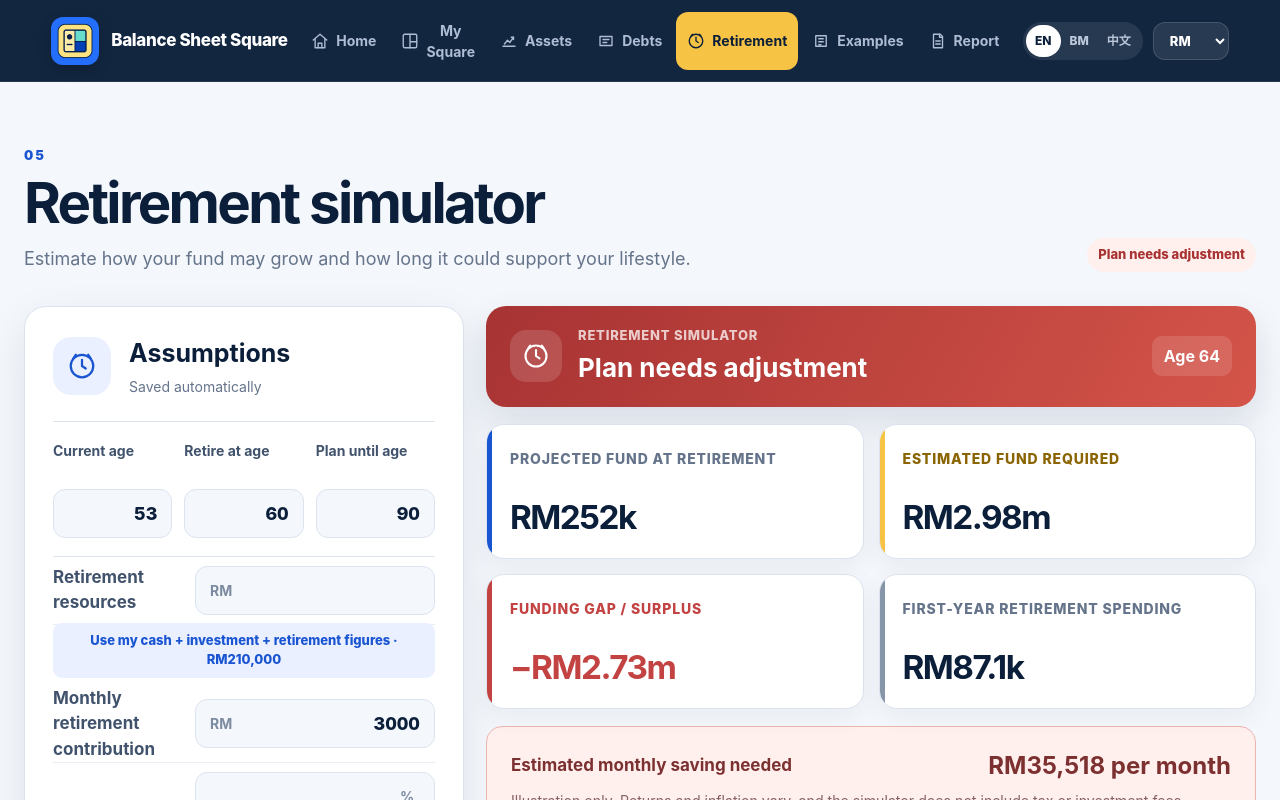
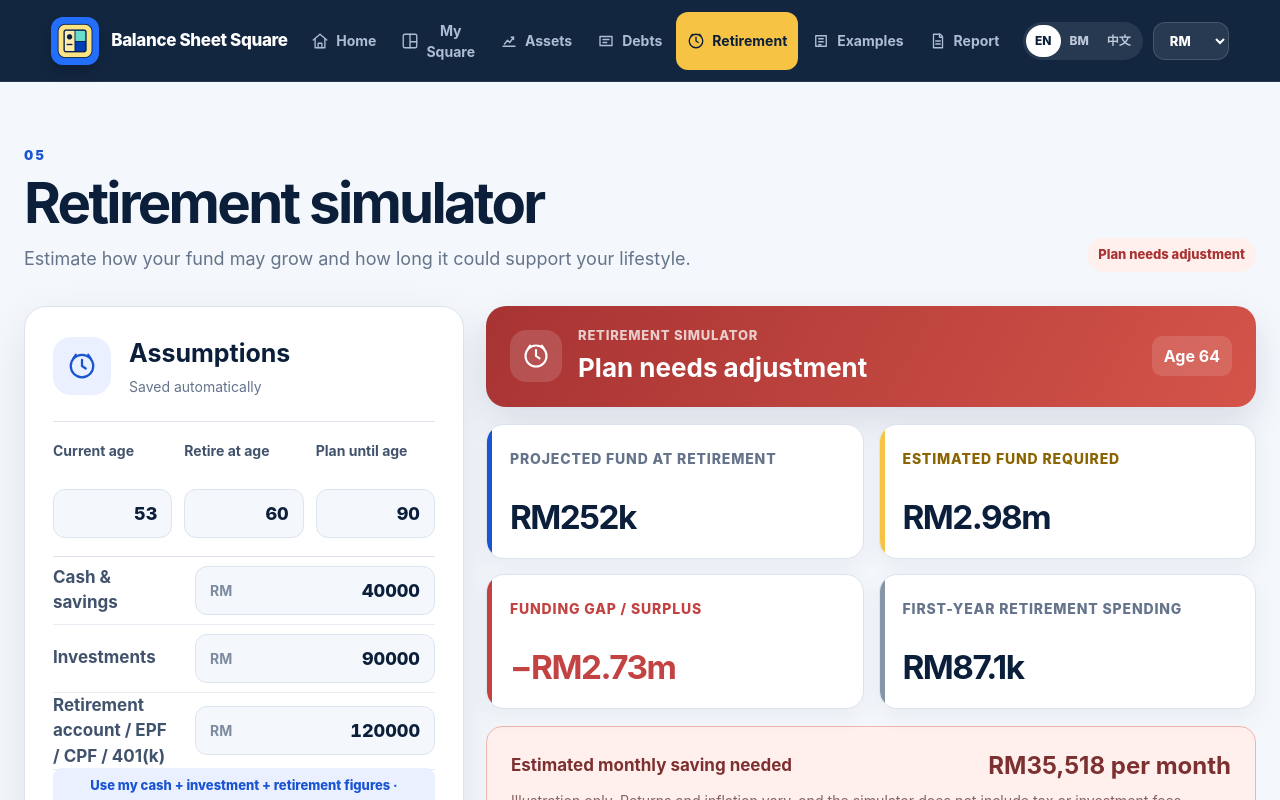
Before and after one commit to lbp1122/balance-sheet-square-v2, a React (Vite) app: page /#/home in a window 1280 px wide. Both pictures are taken after a click on the button "Plan my retirement". Shown: the top 800 px of the page. Built offline with nearby package versions, Linux system fonts and the light colour scheme.

Commit message:
Separate retirement resource pools in simulator

```diff
--- a/src/App.jsx
+++ b/src/App.jsx
@@ -215,7 +215,14 @@ export default function App() {
       const savedV1 = savedV2 ? null : JSON.parse(localStorage.getItem("balance-sheet-square-v1"));
       const saved = savedV2 || (savedV1 ? { ...savedV1, retirementInput: defaultRetirement } : null);
       if (saved?.values) setValues({ ...defaultValues, ...saved.values });
-      if (saved?.retirementInput) setRetirementInput({ ...defaultRetirement, ...saved.retirementInput });
+      if (saved?.retirementInput) {
+        const savedValues = { ...defaultValues, ...(saved.values || {}) };
+        const migratedRetirement = { ...defaultRetirement, ...saved.retirementInput };
+        if (saved.retirementInput.cashSavings === undefined) migratedRetirement.cashSavings = savedValues.cash;
+        if (saved.retirementInput.investmentSavings === undefined) migratedRetirement.investmentSavings = savedValues.investments;
+        if (saved.retirementInput.retirementSavings === undefined) migratedRetirement.retirementSavings = savedValues.retirement;
+        setRetirementInput(migratedRetirement);
+      }
       if (translations[saved?.language]) setLanguage(saved.language);
       if (["RM", "USD", "CNY"].includes(saved?.currency)) setCurrency(saved.currency);
       if (Number.isInteger(saved?.activeScenario)) setActiveScenario(saved.activeScenario);
@@ -260,11 +267,12 @@ export default function App() {
     navigate("square");
   };
   const syncRetirement = () => {
-    const linked =
-      safeNumber(values.cash) +
-      safeNumber(values.investments) +
-      safeNumber(values.retirement);
-    setRetirementInput((current) => ({ ...current, currentSavings: String(linked) }));
+    setRetirementInput((current) => ({
+      ...current,
+      cashSavings: String(safeNumber(values.cash)),
+      investmentSavings: String(safeNumber(values.investments)),
+      retirementSavings: String(safeNumber(values.retirement)),
+    }));
   };
   const resetAll = () => {
     if (!window.confirm(t.resetConfirm)) return;
@@ -411,11 +419,14 @@ export default function App() {
             <Field label={t.planToAge} value={retirementInput.planToAge} onChange={(next) => updateRetirement("planToAge", next)} max={110}/>
           </div>
           <div className="fields-list retirement-fields">
-            <Field label={t.currentSavings} value={retirementInput.currentSavings} prefix={currencyPrefix} onChange={(next) => updateRetirement("currentSavings", next)}/>
-            <button type="button" className="inline-link" onClick={syncRetirement}>{t.useMyBalance} · {amount(safeNumber(values.investments) + safeNumber(values.retirement), currency)}</button>
+            <Field label={t.cash} value={retirementInput.cashSavings} prefix={currencyPrefix} onChange={(next) => updateRetirement("cashSavings", next)}/>
+            <Field label={t.investments} value={retirementInput.investmentSavings} prefix={currencyPrefix} onChange={(next) => updateRetirement("investmentSavings", next)}/>
+            <Field label={t.retirement} value={retirementInput.retirementSavings} prefix={currencyPrefix} onChange={(next) => updateRetirement("retirementSavings", next)}/>
+            <button type="button" className="inline-link" onClick={syncRetirement}>{t.useMyBalance} · {amount(safeNumber(values.cash) + safeNumber(values.investments) + safeNumber(values.retirement), currency)}</button>
             <Field label={t.monthlyContribution} value={retirementInput.monthlyContribution} prefix={currencyPrefix} onChange={(next) => updateRetirement("monthlyContribution", next)}/>
-            <Field label={t.returnBefore} value={retirementInput.returnBefore} suffix="%" onChange={(next) => updateRetirement("returnBefore", next)} max={30}/>
-            <Field label={t.returnAfter} value={retirementInput.returnAfter} suffix="%" onChange={(next) => updateRetirement("returnAfter", next)} max={30}/>
+            <Field label={t.cashReturn} value={retirementInput.cashReturn} suffix="%" onChange={(next) => updateRetirement("cashReturn", next)} max={30}/>
+            <Field label={t.investmentReturn} value={retirementInput.investmentReturn} suffix="%" onChange={(next) => updateRetirement("investmentReturn", next)} max={30}/>
+            <Field label={t.retirementReturn} value={retirementInput.retirementReturn} suffix="%" onChange={(next) => updateRetirement("retirementReturn", next)} max={30}/>
             <Field label={t.inflation} value={retirementInput.inflation} suffix="%" onChange={(next) => updateRetirement("inflation", next)} max={20}/>
             <Field label={t.monthlySpending} value={retirementInput.monthlySpending} prefix={currencyPrefix} onChange={(next) => updateRetirement("monthlySpending", next)}/>
             <Field label={t.monthlyIncome} help={t.monthlyIncomeHelp} value={retirementInput.monthlyIncome} prefix={currencyPrefix} onChange={(next) => updateRetirement("monthlyIncome", next)}/>
```
